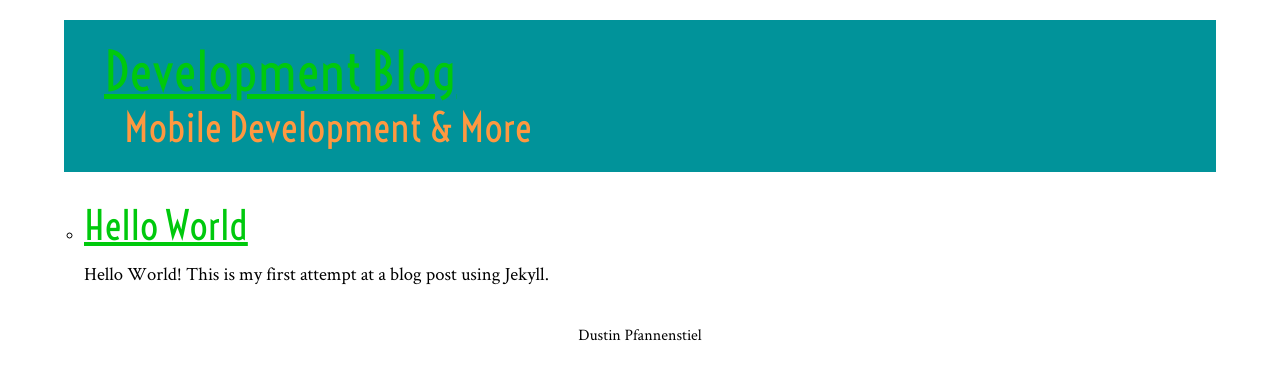
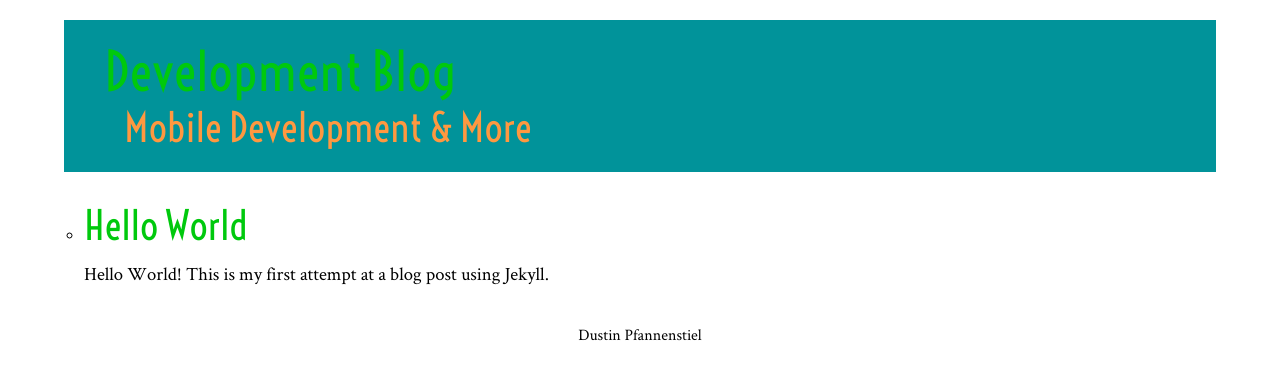
Before and after one commit to dpfannenstiel/dpfannenstiel.github.io, a Jekyll site: the page built from index.html, in a window 1280 px wide. Shown: the top 380 px of the page. Built offline with Jekyll 4.4.1, drawn with Linux system fonts in a browser that asks for light colours.

Commit message:
got hover working

```diff
--- a/css/style.css
+++ b/css/style.css
@@ -167,11 +167,25 @@
 	margin-left: 20px;
 }
 
-a:link {color:#00C90D;}      /* unvisited link */
-a:visited {color:#9BED00;}  /* visited link */
-a:hover {color:#FF0700;}  /* mouse over link */
-a:active {color:#BF3330;}  /* selected link */
-a:visited {color:#00C90D;}      /* unvisited link */
+a {
+	text-decoration: none;
+}
+
+a:link {
+	color:#00C90D;
+}      /* unvisited link */
+
+a:visited {
+	color:#9BED00;
+}  /* visited link */
+
+a:hover {
+	color:#FF0700;
+}  /* mouse over link */
+
+a:active {
+	color:#BF3330;
+}  /* selected link */
 
 /*  03 - Page Layout
 ====================
@@ -202,10 +216,10 @@
 #sidebar {
 	margin-top: 20px;
 	margin-bottom: 20px;
-/*	min-height: 20px; */
 	width: 23%;
 /*	border: 2px #a2a2a2 solid; */
 	float: right;
+	background-color: #34C6CD;
 }
 
 #delimiter {
```
